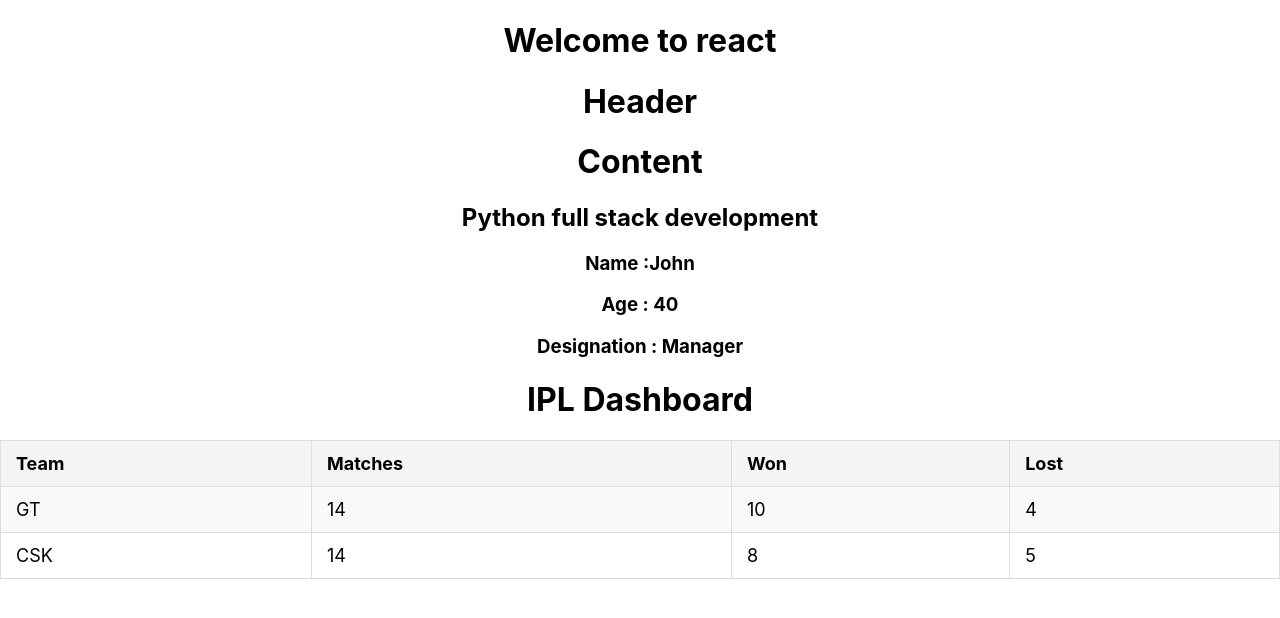
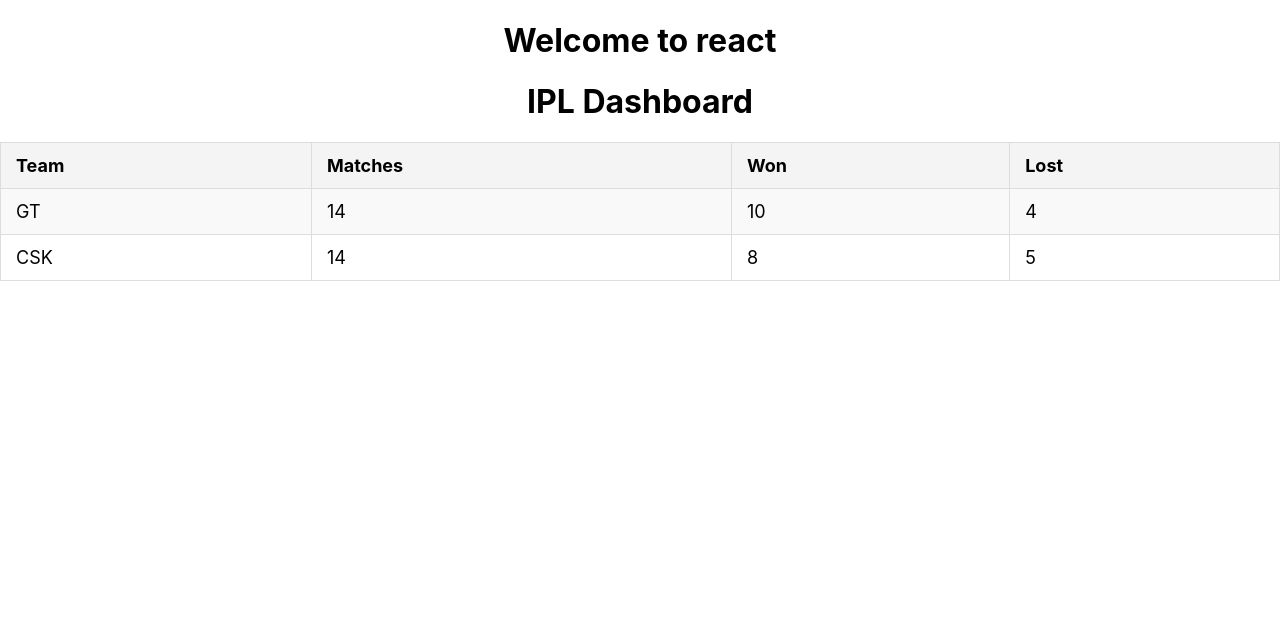
Before and after one commit to raghuprasadks/pythonfullstack-sep-2024, a React (Create React App) app in the folder programs/react/reactbasics/: page / in a window 1280 px wide. Shown: the top 618 px of the page. Built offline with nearby package versions, Linux system fonts and the light colour scheme.

Commit message:
properties

```diff
--- a/programs/react/reactbasics/src/App.js
+++ b/programs/react/reactbasics/src/App.js
@@ -3,14 +3,39 @@
 import Header from './Header';
 import Content from './Content';
 import Ipl from './Ipl';
+import { FunctionComponent } from './components/FunctionComponent';
+import PropertyDemo from './components/PropertyDemo';
+//import FunctionComponent from './components/FunctionComponent';
 
 function App() {
+  const ipldata = [
+    {
+        team: "GT",
+        matches:14,
+        won:10,
+        lost:4
+    },
+    {
+        team: "CSK",
+        matches:14,
+        won:8,
+        lost:5
+    }
+]
   return (
     <div className="App">
       <h1>Welcome to react</h1>
+      {/**
       <Header/>
       <Content></Content>
       <Ipl></Ipl>
+      <FunctionComponent/>
+      <FunctionComponent/>
+      <PropertyDemo/>
+      <img src='' height=100 width=100>
+       */}
+       <PropertyDemo data={ipldata}></PropertyDemo>
+
     </div>
   );
 }
--- /dev/null
+++ b/programs/react/reactbasics/src/components/FunctionComponent.js
@@ -0,0 +1,79 @@
+/**
+const FunctionComponent =()=>{
+    return(
+        <div>
+            <h1>Function Component</h1>
+        </div>
+    )
+}
+export default FunctionComponent
+ */
+/**
+import React from 'react'
+
+const FunctionComponent = () => {
+  return (
+    <div>FunctionComponent</div>
+  )
+}
+
+export default FunctionComponent
+ */
+/**
+import React from 'react'
+
+export const FunctionComponent = () => {
+  return (
+    <div>FunctionComponent</div>
+  )
+}
+   */
+  /**
+  import React from 'react'
+  import PropTypes from 'prop-types'
+
+  const FunctionComponent = props => {
+    return (
+      <div>FunctionComponent</div>
+    )
+  }
+
+  FunctionComponent.propTypes = {}
+
+  export default FunctionComponent
+ */
+/**
+import React from 'react'
+
+const FunctionComponent = () => {
+  return (
+    <div>FunctionComponent</div>
+  )
+}
+
+export default FunctionComponent
+ */
+
+import React from 'react'
+
+export const FunctionComponent = () => {
+  return (
+    <div>FunctionComponent</div>
+  )
+}
+
+
+/**
+import React from 'react'
+import PropTypes from 'prop-types'
+
+const FunctionComponent = props => {
+  return (
+    <div>FunctionComponent</div>
+  )
+}
+
+FunctionComponent.propTypes = {}
+
+export default FunctionComponent
+ */
--- /dev/null
+++ b/programs/react/reactbasics/src/components/PropertyDemo.js
@@ -0,0 +1,29 @@
+import React from 'react'
+
+const PropertyDemo = (property) => {
+    let ipldata =property.data
+  return (
+    <div>
+        <h1>IPL Dashboard</h1>
+        <table>
+            <tr>
+                <th>Team</th>
+                <th>Matches</th>
+                <th>Won</th>
+                <th>Lost</th>
+            </tr>
+            {ipldata.map((data) =>
+            <tr>
+                <td>{data.team}</td>
+                <td>{data.matches}</td>
+                <td>{data.won}</td>
+                <td>{data.lost}</td>
+            </tr>
+            )}
+        </table>
+
+    </div>
+  )
+}
+
+export default PropertyDemo
```
Also changed, not shown: 2 other files (tests, documents, lock files or other folders).
